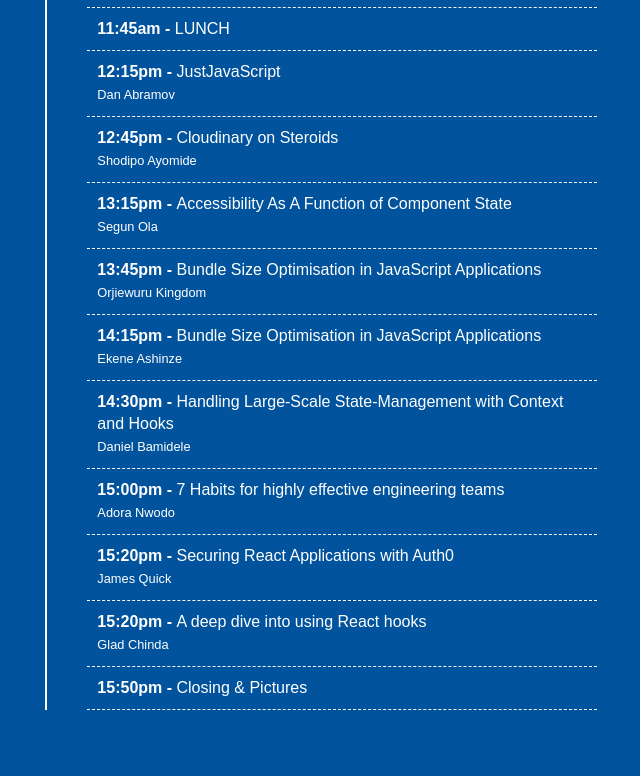
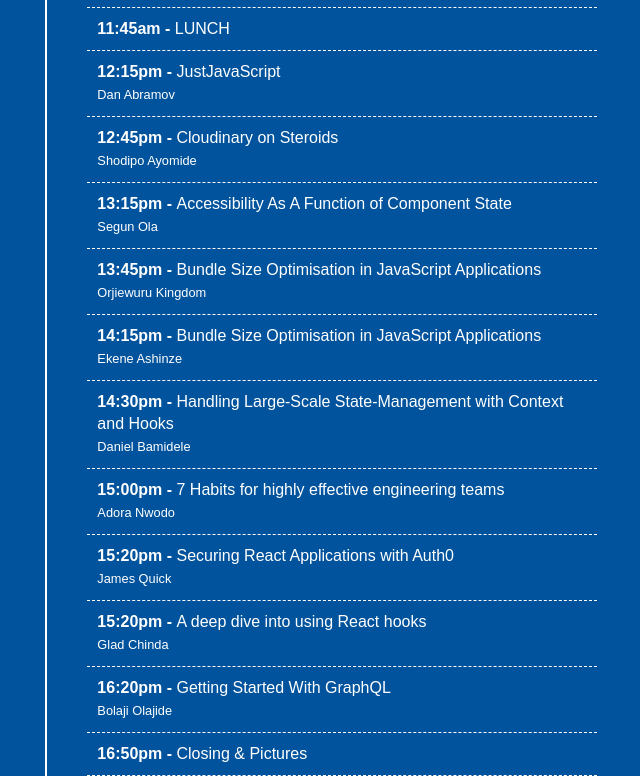
Before and after one commit to Developerayo/conference-schedule, a website: page index.html in a window 1280 px wide. Shown: the part 1961-2737 px from the top of the page, without its empty margins (315-955 px from the left). Before the commit the page ends 2671 px from the top, so only its background shows below. Drawn offline with Linux system fonts and the light colour scheme; a web font is replaced by a local one.

Commit message:
[fix] add omited name

```diff
--- a/index.html
+++ b/index.html
@@ -324,7 +324,15 @@
           </li>
           <li>
             <a href="">
-              <span class="event-time">15:50pm - </span>
+              <span class="event-time">16:20pm - </span>
+              <span class="event-name">Getting Started With GraphQL</span>
+              <br />
+              <span class="event-location">Bolaji Olajide</span>
+            </a>
+          </li>
+          <li>
+            <a href="">
+              <span class="event-time">16:50pm - </span>
               <span class="event-name">Closing & Pictures</span>
               <br />
             </a>
```
